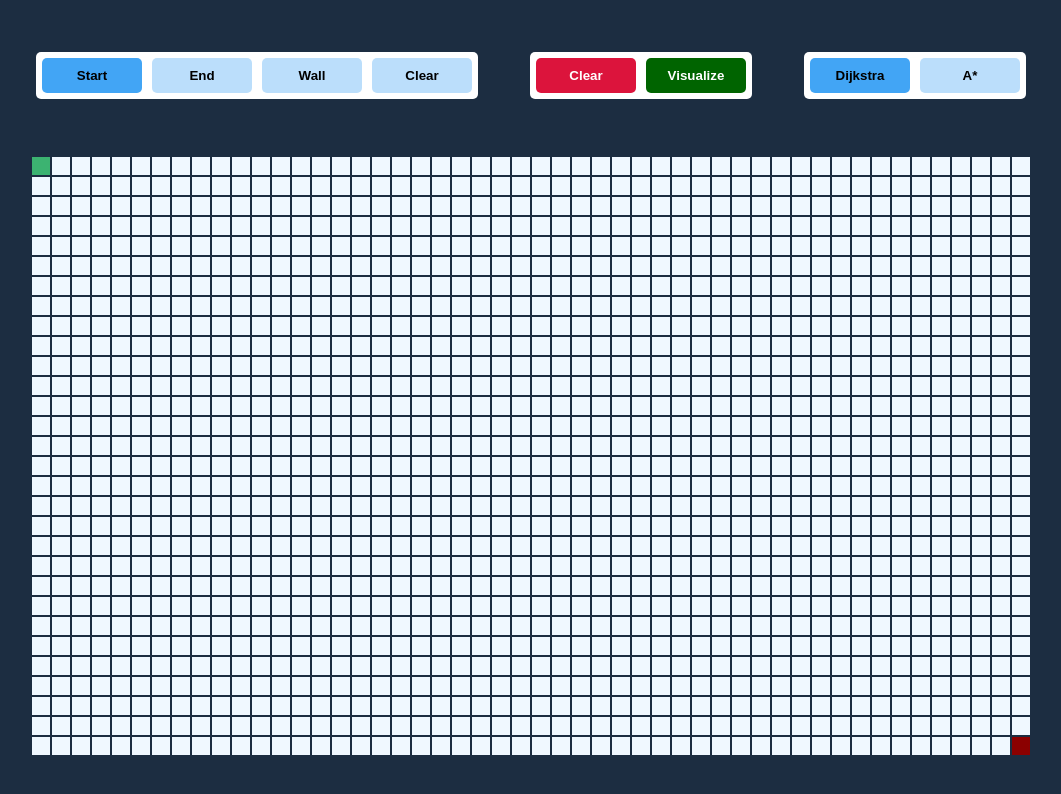
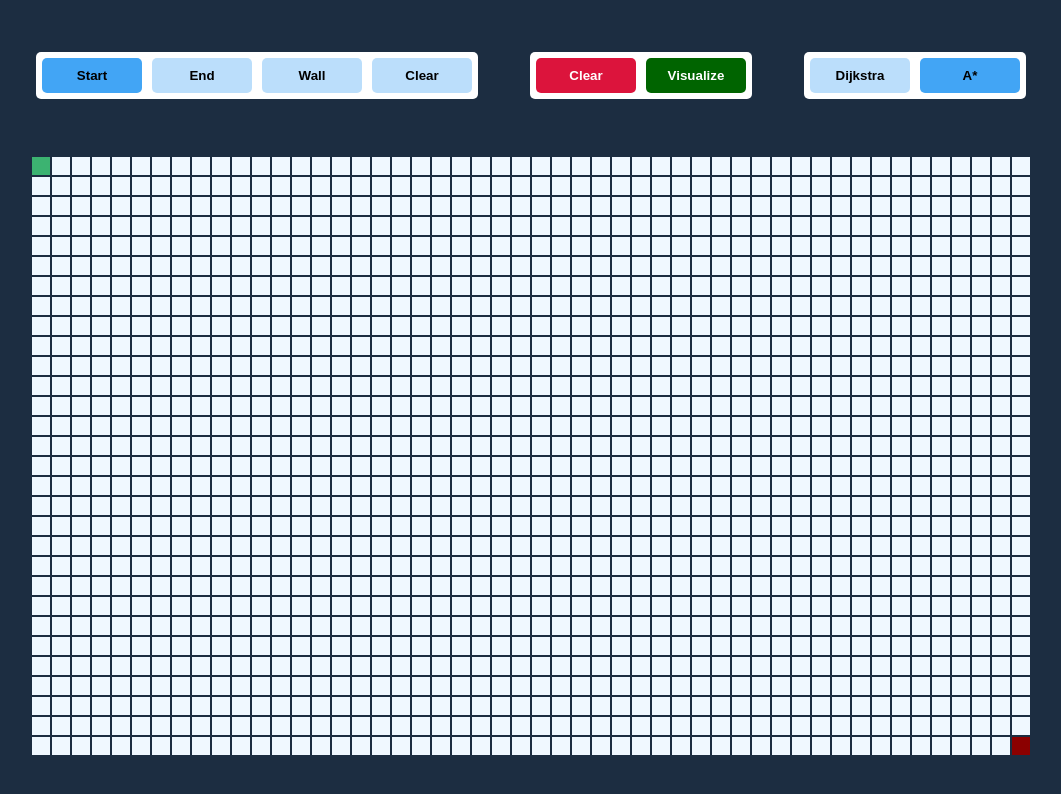
Before and after one commit to webiosita9512357/reactPaths, a React (Create React App) app: page / in a window 1280 px wide. Shown: the top 794 px of the page, without its empty margins (109-1170 px from the left). Built offline with nearby package versions, Linux system fonts and the light colour scheme.

Commit message:
A* nearly done, buggy long distance

```diff
--- a/src/PathFinder.jsx
+++ b/src/PathFinder.jsx
@@ -1,4 +1,5 @@
 import React, { useState } from 'react'
+import aStar from './alorithms/aStar';
 import dijkstra from './alorithms/djikstra';
 import Bar from './components/Bar';
 import Node from './components/Node'
@@ -10,7 +11,7 @@ import Node from './components/Node'
 
   for (let i = 0; i < x; i++) {
     for (let j = 0; j < y; j++) {
-      grid.push({num: (i * y + j), status: 3, distance: Infinity, prev: null})
+      grid.push({num: (i * y + j), status: 3, F: Infinity, prev: null, G: Infinity, H: Infinity,})
     }
   }
 
@@ -22,7 +23,7 @@ import Node from './components/Node'
 
   const PathFinder = () => {
     const [mode, setMode] = useState(0);
-  const [alg, setAlg] = useState(0);
+    const [alg, setAlg] = useState(1);
     const [matrix, setMatrix] = useState(grid);
     const [disabledChoice, setDisabledChoice] = useState(false);
 
@@ -31,7 +32,9 @@ const PathFinder = () => {
       setMatrix((prev) => {
         const newMatrix = [...prev]
         newMatrix.forEach((node) => {
-        node.distance = Infinity;
+          node.F = Infinity;
+          node.G = Infinity;
+          node.H = Infinity;
           node.prev = null;
           if (node.status !== 0 && node.status !== 1) {
             node.status = 3;
@@ -41,11 +44,9 @@ const PathFinder = () => {
       })
     }
 
-
-    const Animate = (result) => {
+      const Animate = (result, speed, type) => {
         setDisabledChoice(true);
         const {visitedNodes, path} = result;
-      const processSpeed = 5;
           for (let i = 0; i < visitedNodes.length; i++) {
             setTimeout(() => {
               setMatrix((prev) => {
@@ -57,7 +58,7 @@ const PathFinder = () => {
                   newMatrix[visitedNodes[i].num].status = 5
                   return newMatrix
                 })
-            }, processSpeed * i)
+              }, type === 'djikstra'? speed * i : speed)
         }
 
       setTimeout(() => {
@@ -80,22 +81,21 @@ const PathFinder = () => {
               newMatrix[path[i].num].status = 6
               return newMatrix
             })
-        }, 15 * i)
+          }, 25 * i)
         }
-    }, processSpeed * visitedNodes.length)
+      }, speed * path.length)
     }
 
 
 
     const startVisualization = () => {
       if (alg === 0) {
-      const result = dijkstra(matrix, setMatrix);
-      Animate(result);
+        const result = dijkstra(matrix);
+        Animate(result, 5, 'djikstra');
       }
       if (alg === 1) {
-      // const result = aStar(matrix, setMatrix);
-      // Animate(result);
-      console.log("start A*")
+        const result = aStar([...matrix]);
+        Animate(result, 15, 'A*');
       }
 
     }
```
Lines whose indentation alone changed are shown as unchanged.
